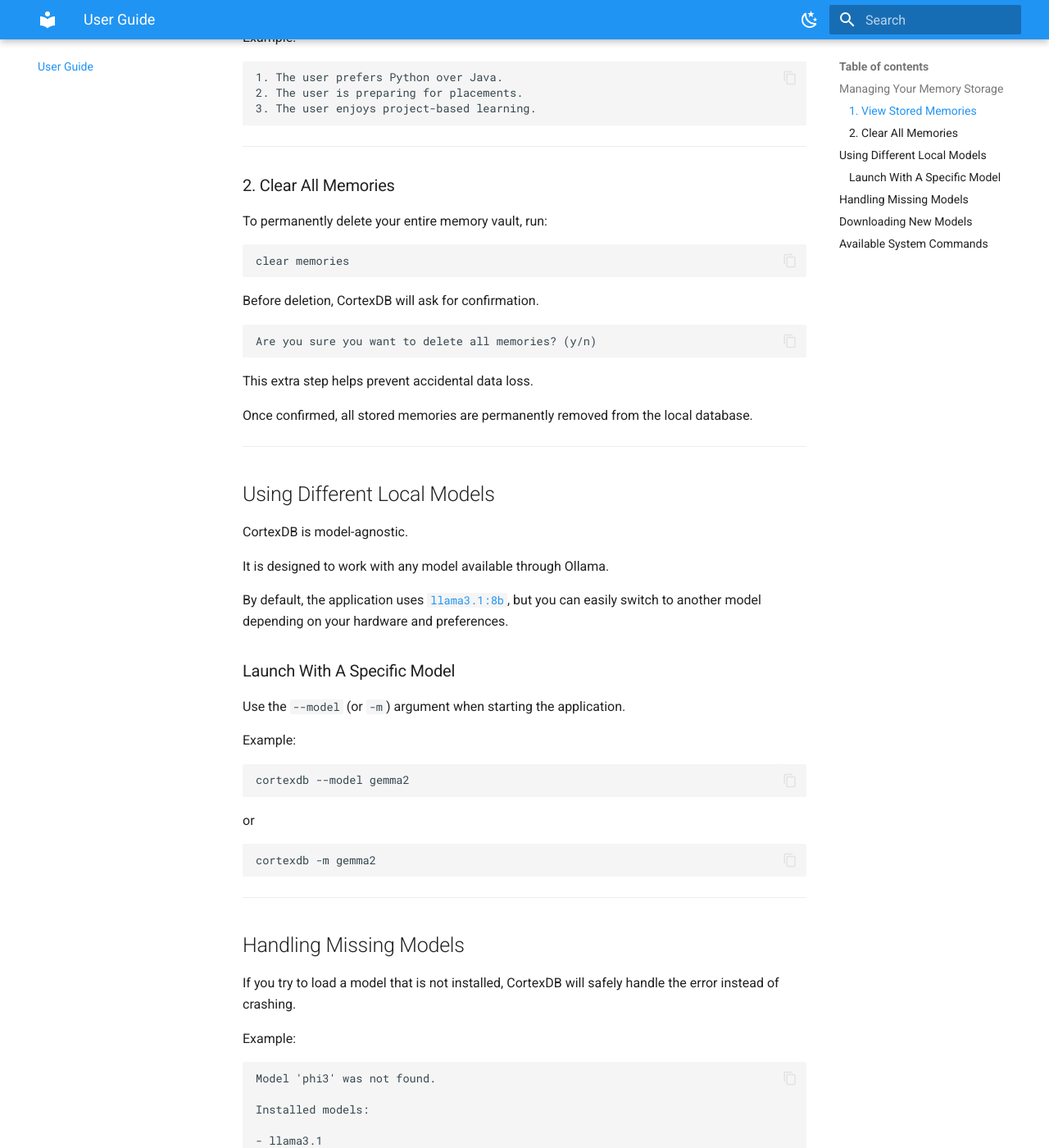
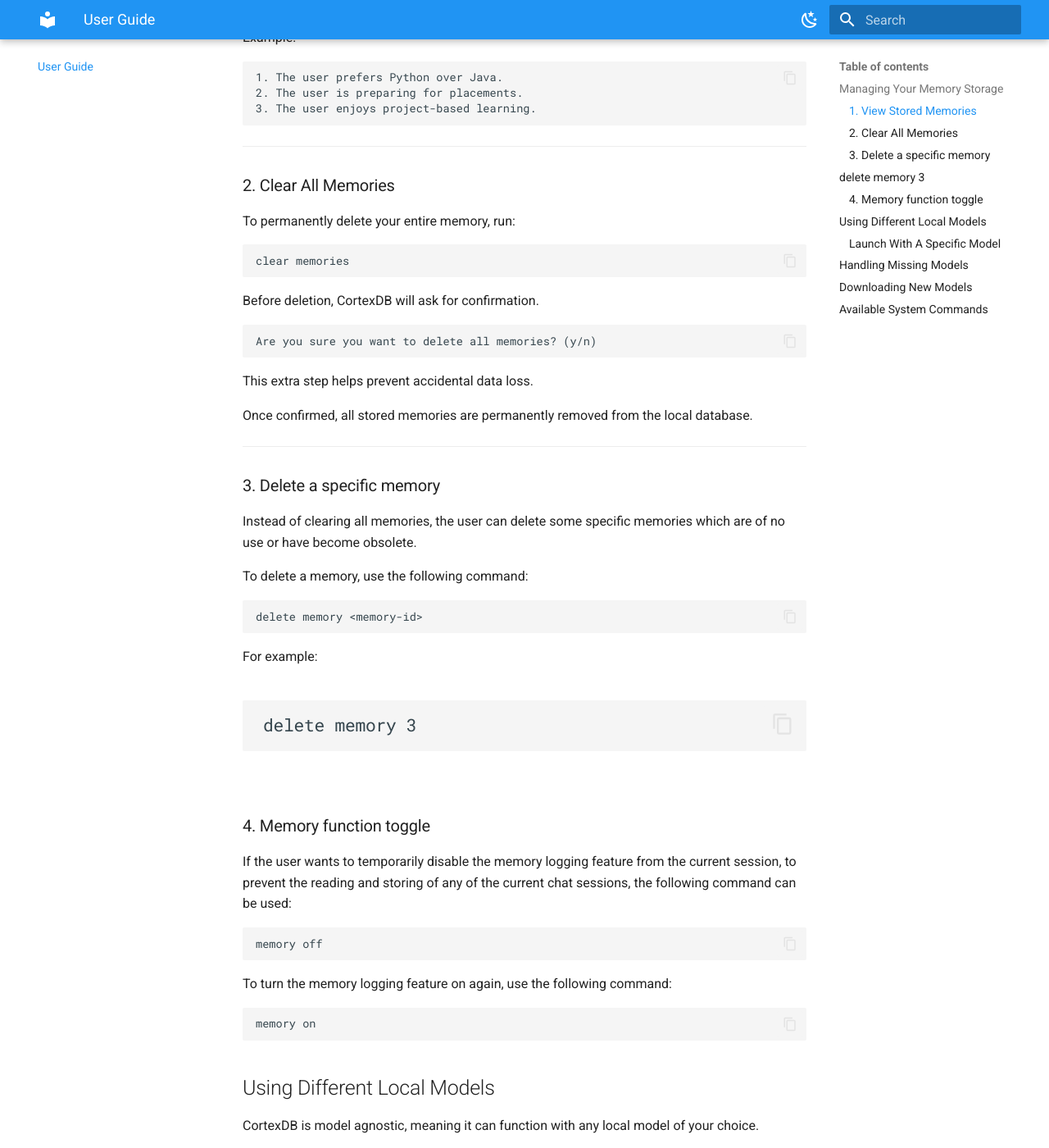
Before and after one commit to arnavt1605/cortexdb-docs, an MkDocs documentation site: the page built from docs/userguide.md, in a window 1280 px wide and 1400 px high, scrolled down 967 px. Shown: the whole window at 82% size. Built offline with MkDocs 1.6.1 and Material for MkDocs 9.7.7, drawn with Linux system fonts in a browser that asks for light colours; some of the changed text lies outside the part shown.

Commit message:
added commands for selective deletion and toggle memory mode

````diff
--- a/docs/userguide.md
+++ b/docs/userguide.md
@@ -40,7 +40,7 @@
 
 ### 2. Clear All Memories
 
-To permanently delete your entire memory vault, run:
+To permanently delete your entire memory, run:
 
 ```bash
 clear memories
@@ -58,9 +58,40 @@
 
 ---
 
+### 3. Delete a specific memory
+
+Instead of clearing all memories, the user can delete some specific memories which are of no use or have become obsolete.
+
+To delete a memory, use the following command:
+
+```bash
+delete memory <memory-id>
+```
+
+For example:
+
+```text
+delete memory 3
+```
+---
+
+### 4. Memory function toggle
+
+If the user wants to temporarily disable the memory logging feature from the current session, to prevent the reading and storing of any of the current chat sessions, the following command can be used:
+
+```bash
+memory off
+```
+
+To turn the memory logging feature on again, use the following command:
+
+```bash
+memory on
+```
+
 ## Using Different Local Models
 
-CortexDB is model-agnostic.
+CortexDB is model agnostic, meaning it can function with any local model of your choice.
 
 It is designed to work with any model available through Ollama.
 
@@ -135,5 +166,8 @@
 | `show memories` | Display all stored memories |
 | `clear memories` | Permanently delete all memories |
 | `cortexdb --model <model_name>` | Launch CortexDB with a specific model |
+| `delete memory  <memory_id>`  | Delete a specific memory from the database |
+| `memory on` | To turn on the memory logging feature |
+| `memory off` | To turn on the memory logging feature |
 
 > **Note:** All memories are stored locally and encrypted before being written to disk. No data is sent to external servers unless you explicitly configure a cloud based model provider.
````
